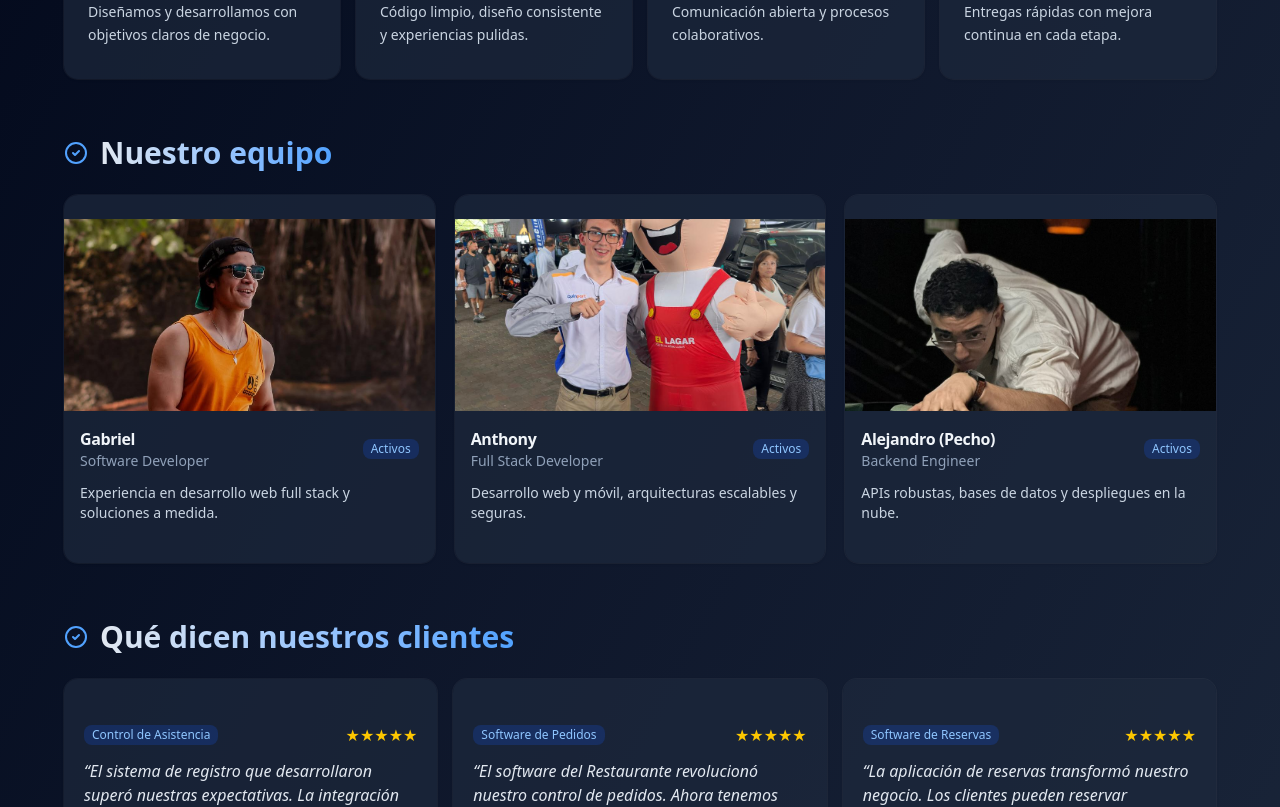
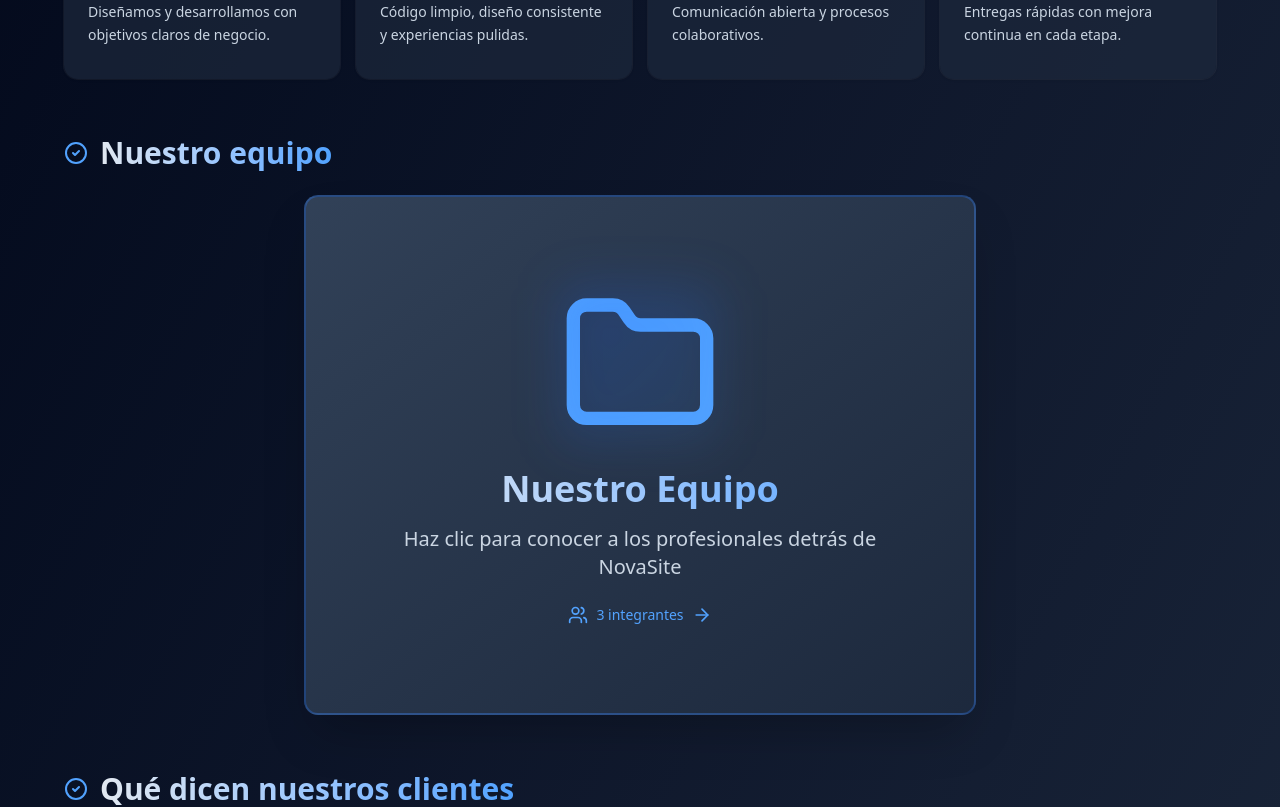
Before and after one commit to AntJimenezZ/nova-site, a Next.js app: page /sobre-nosotros in a window 1280 px wide. Shown: the part 820-1627 px from the top of the page. Built offline with nearby package versions, Linux system fonts and the light colour scheme.

Commit message:
Implement interactive team folder feature with reveal animation; enhance team section layout and styling for improved user engagement.

```diff
--- a/src/app/globals.css
+++ b/src/app/globals.css
@@ -102,6 +102,30 @@
   --radius-xl: calc(var(--radius) + 4px);
 }
 
+/* Animación para revelación de cards desde la carpeta */
+@keyframes folder-reveal {
+  0% {
+    opacity: 0;
+    transform: translateY(-20px) scale(0.9) rotateZ(-5deg);
+    filter: blur(10px);
+  }
+  50% {
+    opacity: 0.7;
+    transform: translateY(-10px) scale(0.95) rotateZ(-2deg);
+    filter: blur(5px);
+  }
+  100% {
+    opacity: 1;
+    transform: translateY(0) scale(1) rotateZ(0deg);
+    filter: blur(0);
+  }
+}
+
+.animate-folder-reveal {
+  animation: folder-reveal 0.6s cubic-bezier(0.34, 1.56, 0.64, 1) forwards;
+  opacity: 0;
+}
+
 /* Smooth scrolling */
 html {
   scroll-behavior: smooth;
--- a/src/app/page.tsx
+++ b/src/app/page.tsx
@@ -30,6 +30,9 @@
   ArrowUp,
   CheckCircle2,
   XCircle,
+  Folder,
+  FolderOpen,
+  Users,
 } from "lucide-react";
 import Link from "next/link";
 import { projects } from "@/lib/projects";
@@ -188,6 +191,8 @@
   const [projectTransition, setProjectTransition] = useState(false);
   // Estado: controla qué miembro está abierto en móvil (detalles)
   const [openMember, setOpenMember] = useState<number | null>(null);
+  // Estado: controla si la carpeta de integrantes está abierta
+  const [isFolderOpen, setIsFolderOpen] = useState(false);
   // Dirección de transición del carrusel
   const [transitionDir, setTransitionDir] = useState<"next" | "prev">("next");
   // Autoplay pausa/activo
@@ -759,17 +764,75 @@
              </p>
            </div>
 
-                     <div className={`grid grid-cols-1 md:grid-cols-2 gap-8 sm:gap-12 px-4 sm:px-6 transition-all duration-1000 ease-out delay-300 ${
+          {/* Carpeta de Integrantes - Diseño Innovador */}
+          <div className={`px-4 sm:px-6 transition-all duration-1000 ease-out delay-300 ${
             teamVisible
               ? "opacity-100 translate-y-0"
               : "opacity-0 translate-y-8"
           }`}>
+            {/* Card de Carpeta - Estado Cerrado */}
+            {!isFolderOpen && (
+              <div className="max-w-2xl mx-auto">
+                <Card
+                  onClick={() => setIsFolderOpen(true)}
+                  className="group relative overflow-hidden border-2 border-blue-500/30 shadow-2xl bg-gradient-to-br from-slate-700 to-slate-800 cursor-pointer hover:border-blue-400/60 hover:shadow-blue-500/20 transition-all duration-500 hover:scale-[1.02]"
+                >
+                  <div className="absolute inset-0 opacity-0 group-hover:opacity-100 transition-opacity duration-300 bg-gradient-to-br from-blue-500/10 to-transparent" />
+
+                  {/* Diseño de carpeta cerrada */}
+                  <div className="relative p-12 sm:p-16 text-center">
+                    {/* Icono de carpeta grande */}
+                    <div className="relative mx-auto mb-6 w-32 h-32 sm:w-40 sm:h-40 flex items-center justify-center">
+                      <div className="absolute inset-0 bg-gradient-to-br from-blue-600/20 to-blue-400/10 rounded-2xl blur-xl group-hover:blur-2xl transition-all duration-500" />
+                      <Folder className="w-32 h-32 sm:w-40 sm:h-40 text-blue-400 group-hover:text-blue-300 transition-all duration-500 group-hover:scale-110" />
+                    </div>
+
+                    {/* Título y descripción */}
+                    <CardTitle className="text-3xl sm:text-4xl font-bold text-slate-100 mb-4 bg-gradient-to-r from-slate-200 to-blue-400 bg-clip-text text-transparent">
+                      Nuestro Equipo
+                    </CardTitle>
+                    <CardDescription className="text-lg sm:text-xl text-slate-300 mb-6">
+                      Haz clic para conocer a los profesionales detrás de NovaSite
+                    </CardDescription>
+
+                    {/* Indicador de click */}
+                    <div className="flex items-center justify-center gap-2 text-blue-400 group-hover:text-blue-300 transition-colors duration-300">
+                      <Users className="w-5 h-5" />
+                      <span className="text-sm font-medium">{team.length} integrantes</span>
+                      <ArrowRight className="w-5 h-5 group-hover:translate-x-1 transition-transform duration-300" />
+                    </div>
+                  </div>
+                </Card>
+              </div>
+            )}
+
+            {/* Cards de Integrantes - Estado Abierto con animación tipo abanico */}
+            {isFolderOpen && (
+              <div className="relative">
+                {/* Botón para cerrar */}
+                <div className="flex justify-center mb-8">
+                  <Button
+                    onClick={() => setIsFolderOpen(false)}
+                    variant="outlineGlow"
+                    className="group relative overflow-hidden rounded-full border-blue-500/30 text-blue-400 hover:border-blue-400/60 hover:text-blue-300"
+                  >
+                    <FolderOpen className="w-4 h-4 mr-2" />
+                    Cerrar carpeta
+                    <ArrowUp className="ml-2 w-4 h-4 group-hover:-translate-y-1 transition-transform duration-200" />
+                  </Button>
+                </div>
+
+                {/* Grid de cards con animación en cascada */}
+                <div className="grid grid-cols-1 md:grid-cols-2 gap-8 sm:gap-12">
                   {team.map((member, index) => (
                     <div
                       key={index}
-                className="group perspective-1000 w-full h-full"
+                      className="group perspective-1000 w-full h-full animate-folder-reveal"
+                      style={{
+                        animationDelay: `${index * 150}ms`,
+                        animationFillMode: "both",
+                      }}
                       onMouseMove={(e) => {
-                  // Actualizar la posición del brillo basado en la posición del mouse
                         const rect = e.currentTarget.getBoundingClientRect();
                         const x = e.clientX - rect.left;
                         const y = e.clientY - rect.top;
@@ -986,6 +1049,9 @@
                       </div>
                     </div>
                   ))}
+                </div>
+              </div>
+            )}
           </div>
         </div>
       </section>
--- a/src/app/sobre-nosotros/page.tsx
+++ b/src/app/sobre-nosotros/page.tsx
@@ -1,14 +1,16 @@
 "use client"
 
+import { useState } from "react"
 import Link from "next/link"
 import Image from "next/image"
 import { Button } from "@/components/ui/button"
 import { Card, CardContent, CardDescription, CardHeader, CardTitle } from "@/components/ui/card"
 import { Badge } from "@/components/ui/badge"
-import { CheckCircle2, Users, Target, Sparkles, Rocket, HeartHandshake, ArrowRight } from "lucide-react"
+import { CheckCircle2, Users, Target, Sparkles, Rocket, HeartHandshake, ArrowRight, Folder, FolderOpen, ArrowUp } from "lucide-react"
 import { testimonials } from "@/lib/testimonials"
 
 export default function SobreNosotrosPage() {
+  const [isFolderOpen, setIsFolderOpen] = useState(false)
   const valores = [
     { icon: Target, title: "Enfoque en resultados", desc: "Diseñamos y desarrollamos con objetivos claros de negocio." },
     { icon: Sparkles, title: "Calidad y detalle", desc: "Código limpio, diseño consistente y experiencias pulidas." },
@@ -132,17 +134,75 @@
           </div>
         </section>
 
-        {/* Equipo */}
+        {/* Equipo - Carpeta Interactiva */}
         <section className="mb-14">
           <div className="flex items-center gap-3 mb-6">
             <CheckCircle2 className="w-6 h-6 text-blue-400" />
             <h2 className="text-2xl sm:text-3xl font-bold bg-gradient-to-r from-slate-200 to-blue-400 bg-clip-text text-transparent">Nuestro equipo</h2>
           </div>
+
+          {/* Carpeta de Integrantes - Diseño Innovador */}
+          {!isFolderOpen && (
+            <div className="max-w-2xl mx-auto">
+              <Card
+                onClick={() => setIsFolderOpen(true)}
+                className="group relative overflow-hidden border-2 border-blue-500/30 shadow-2xl bg-gradient-to-br from-slate-700 to-slate-800 cursor-pointer hover:border-blue-400/60 hover:shadow-blue-500/20 transition-all duration-500 hover:scale-[1.02]"
+              >
+                <div className="absolute inset-0 opacity-0 group-hover:opacity-100 transition-opacity duration-300 bg-gradient-to-br from-blue-500/10 to-transparent" />
+
+                {/* Diseño de carpeta cerrada */}
+                <div className="relative p-12 sm:p-16 text-center">
+                  {/* Icono de carpeta grande */}
+                  <div className="relative mx-auto mb-6 w-32 h-32 sm:w-40 sm:h-40 flex items-center justify-center">
+                    <div className="absolute inset-0 bg-gradient-to-br from-blue-600/20 to-blue-400/10 rounded-2xl blur-xl group-hover:blur-2xl transition-all duration-500" />
+                    <Folder className="w-32 h-32 sm:w-40 sm:h-40 text-blue-400 group-hover:text-blue-300 transition-all duration-500 group-hover:scale-110" />
+                  </div>
+
+                  {/* Título y descripción */}
+                  <CardTitle className="text-3xl sm:text-4xl font-bold text-slate-100 mb-4 bg-gradient-to-r from-slate-200 to-blue-400 bg-clip-text text-transparent">
+                    Nuestro Equipo
+                  </CardTitle>
+                  <CardDescription className="text-lg sm:text-xl text-slate-300 mb-6">
+                    Haz clic para conocer a los profesionales detrás de NovaSite
+                  </CardDescription>
+
+                  {/* Indicador de click */}
+                  <div className="flex items-center justify-center gap-2 text-blue-400 group-hover:text-blue-300 transition-colors duration-300">
+                    <Users className="w-5 h-5" />
+                    <span className="text-sm font-medium">{equipo.length} integrantes</span>
+                    <ArrowRight className="w-5 h-5 group-hover:translate-x-1 transition-transform duration-300" />
+                  </div>
+                </div>
+              </Card>
+            </div>
+          )}
+
+          {/* Cards de Integrantes - Estado Abierto con animación tipo abanico */}
+          {isFolderOpen && (
+            <div className="relative">
+              {/* Botón para cerrar */}
+              <div className="flex justify-center mb-8">
+                <Button
+                  onClick={() => setIsFolderOpen(false)}
+                  variant="outlineGlow"
+                  className="group relative overflow-hidden rounded-full border-blue-500/30 text-blue-400 hover:border-blue-400/60 hover:text-blue-300"
+                >
+                  <FolderOpen className="w-4 h-4 mr-2" />
+                  Cerrar carpeta
+                  <ArrowUp className="ml-2 w-4 h-4 group-hover:-translate-y-1 transition-transform duration-200" />
+                </Button>
+              </div>
+
+              {/* Grid de cards con animación en cascada */}
               <div className="grid grid-cols-1 sm:grid-cols-2 lg:grid-cols-3 gap-5">
-            {equipo.map(m => (
+                {equipo.map((m, index) => (
                   <Card
                     key={m.name}
-                className="group relative overflow-hidden border-0 bg-slate-800/70 transition-all duration-300 hover:-translate-y-1 hover:bg-slate-800/90 hover:shadow-[0_10px_40px_-10px_rgba(59,130,246,0.35)] ring-1 ring-white/5 hover:ring-blue-400/40"
+                    className="group relative overflow-hidden border-0 bg-slate-800/70 transition-all duration-300 hover:-translate-y-1 hover:bg-slate-800/90 hover:shadow-[0_10px_40px_-10px_rgba(59,130,246,0.35)] ring-1 ring-white/5 hover:ring-blue-400/40 animate-folder-reveal"
+                    style={{
+                      animationDelay: `${index * 150}ms`,
+                      animationFillMode: "both",
+                    }}
                     onMouseMove={(e) => {
                       const el = e.currentTarget as HTMLElement;
                       const r = el.getBoundingClientRect();
@@ -178,6 +238,8 @@
                   </Card>
                 ))}
               </div>
+            </div>
+          )}
         </section>
 
         {/* Testimonios (reutiliza data existente) */}
```
Lines whose indentation alone changed are shown as unchanged.
